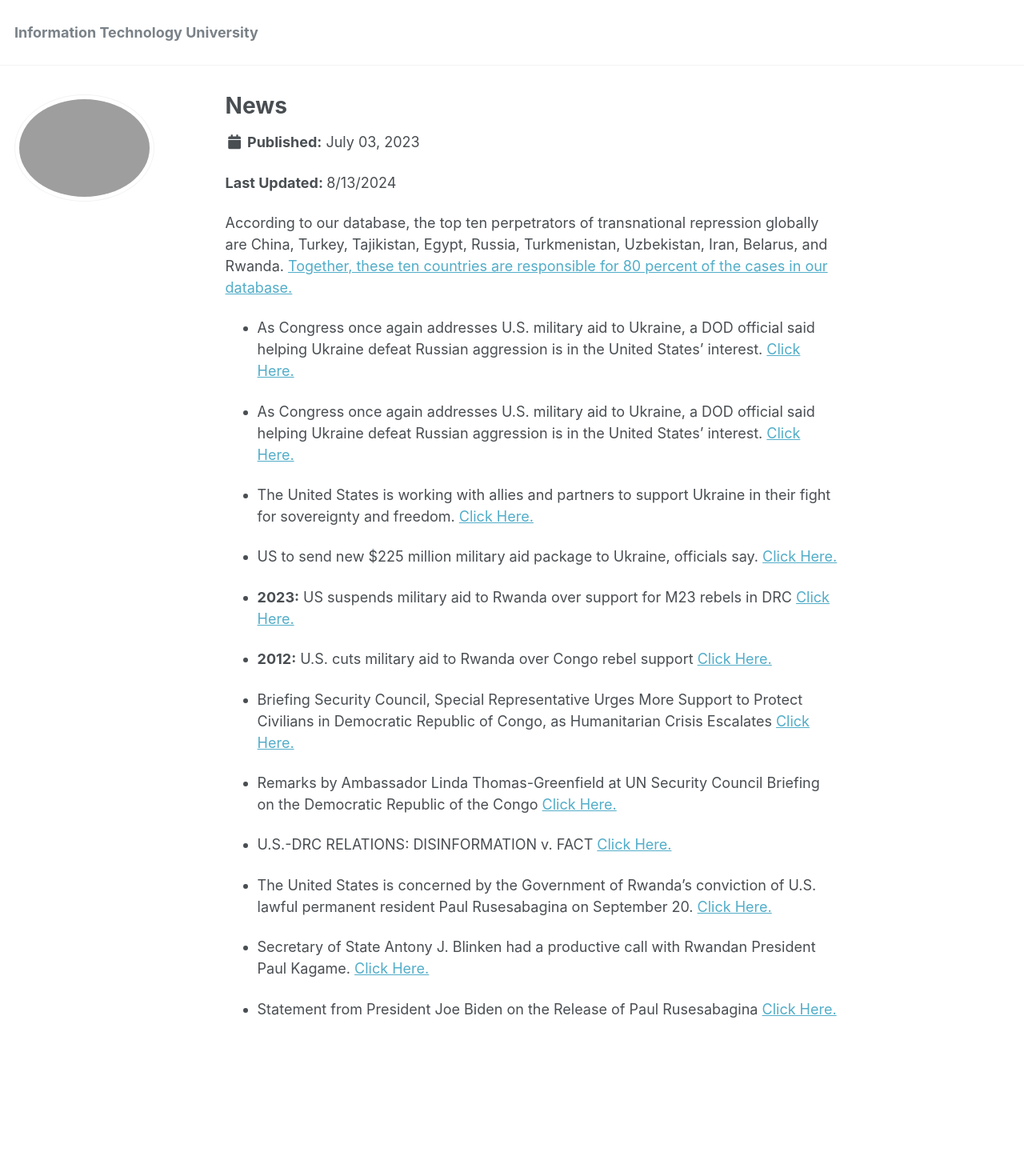
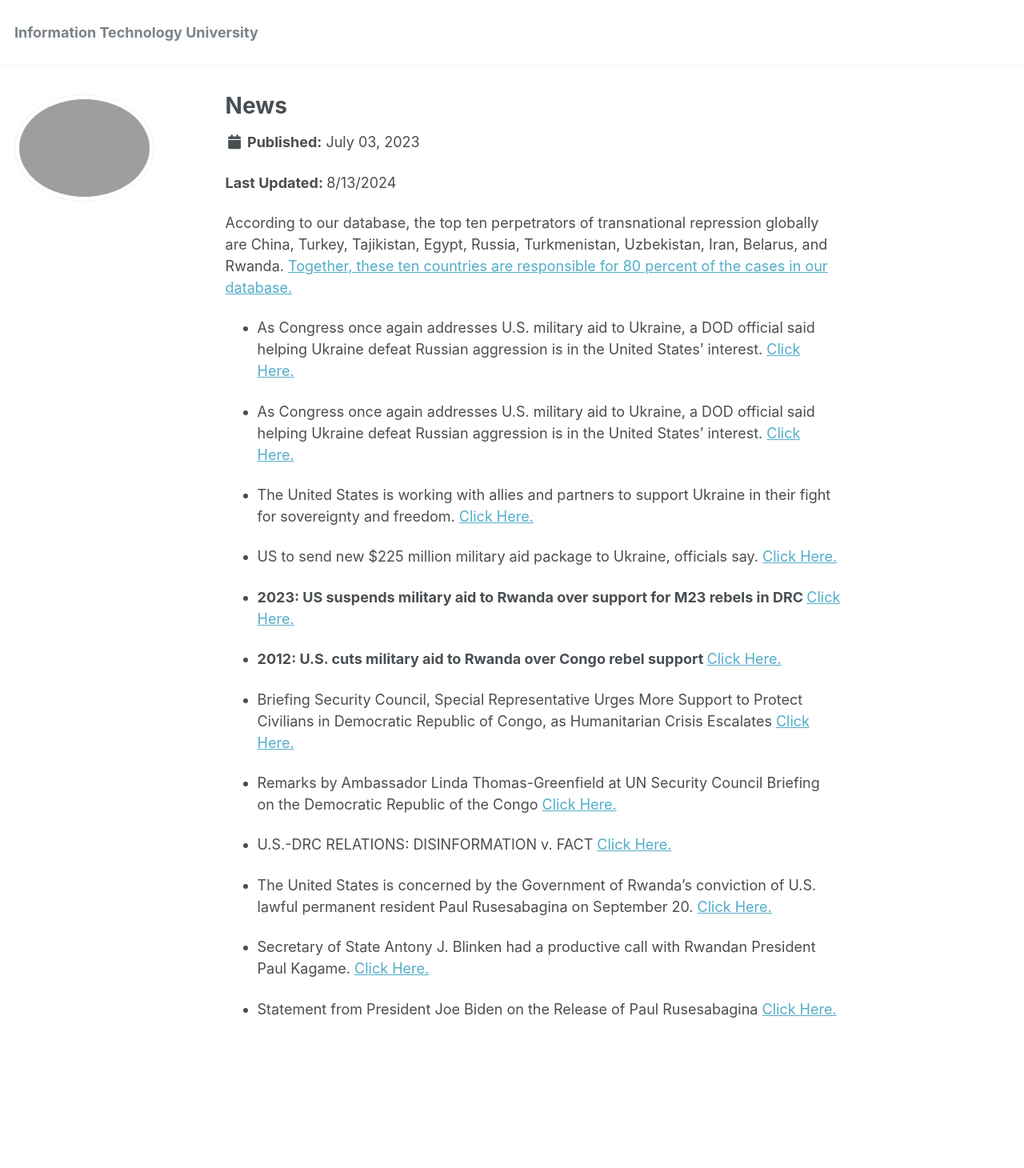
Before and after one commit to phdcsseiden/phdcsseiden.github.io, a Jekyll site: the page built from _pages/News.md, in a window 1280 px wide. Shown: the whole page at 80% size. Built offline with Jekyll 4.4.1, drawn with Linux system fonts in a browser that asks for light colours.

Commit message:
Update News.md

```diff
--- a/_pages/News.md
+++ b/_pages/News.md
@@ -25,10 +25,10 @@
 - US to send new $225 million military aid package to Ukraine, officials say. <a href=" https://apnews.com/article/ukraine-russia-military-aid-us-e0a07e45c4b6656d128c5df8c51357fb"> Click Here. </a>
 
 
-- <b>2023:</b> US suspends military aid to Rwanda over support for M23 rebels in DRC <a href=" https://www.theafricareport.com/323896/us-suspends-military-aid-to-rwanda-over-support-for-m23-rebels-in-drc/"> Click Here. </a>
+- <b>2023: US suspends military aid to Rwanda over support for M23 rebels in DRC </b> <a href=" https://www.theafricareport.com/323896/us-suspends-military-aid-to-rwanda-over-support-for-m23-rebels-in-drc/"> Click Here. </a>
 
 
-- <b>2012:</b> U.S. cuts military aid to Rwanda over Congo rebel support <a href=" https://www.reuters.com/article/idUSBRE86K0AY/"> Click Here. </a>
+- <b>2012: U.S. cuts military aid to Rwanda over Congo rebel support </b> <a href=" https://www.reuters.com/article/idUSBRE86K0AY/"> Click Here. </a>
 
 
 - Briefing Security Council, Special Representative Urges More Support to Protect Civilians in Democratic Republic of Congo, as Humanitarian Crisis Escalates <a href=" https://press.un.org/en/2023/sc15426.doc.htm"> Click Here.</a>
```
